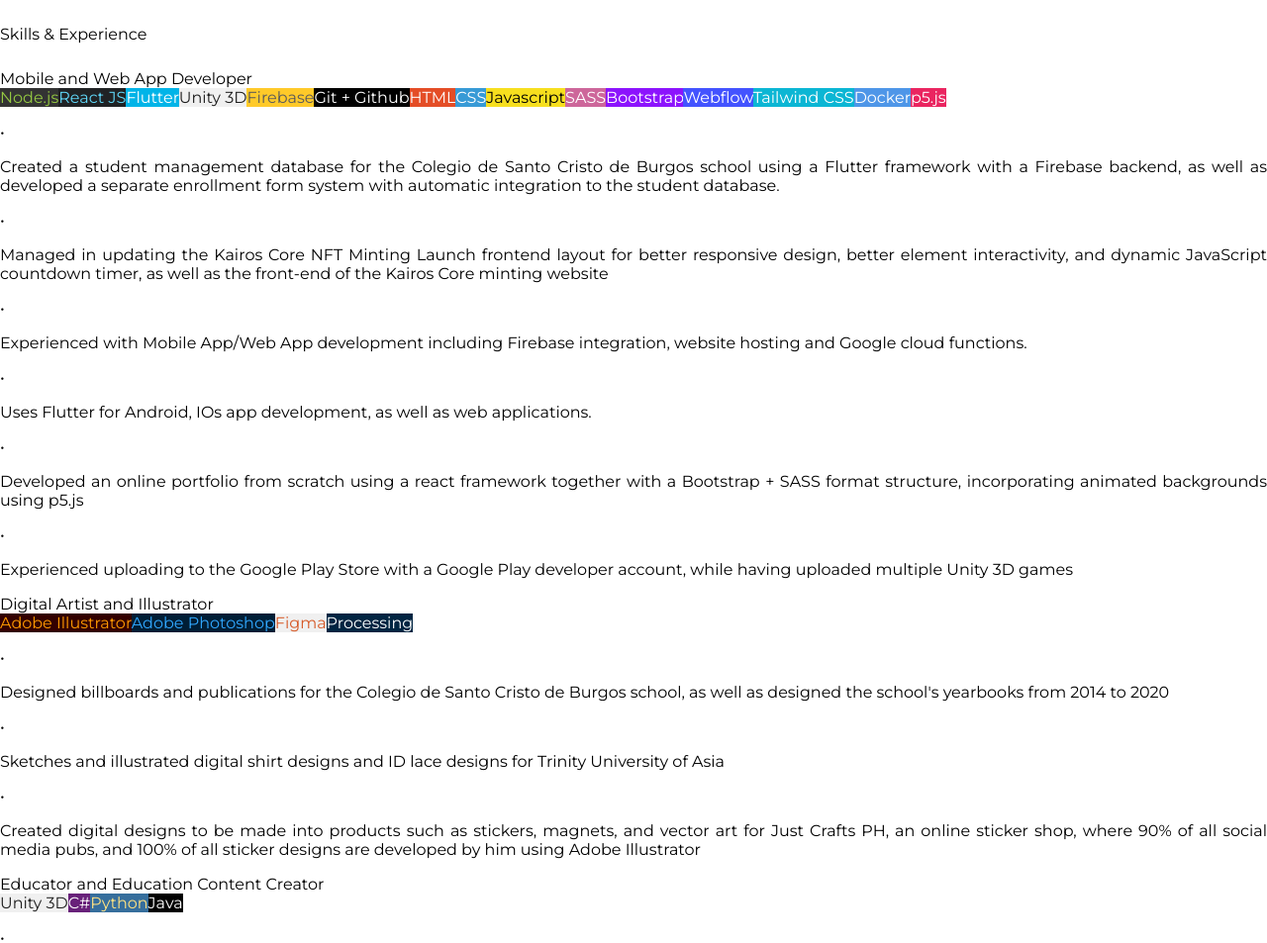
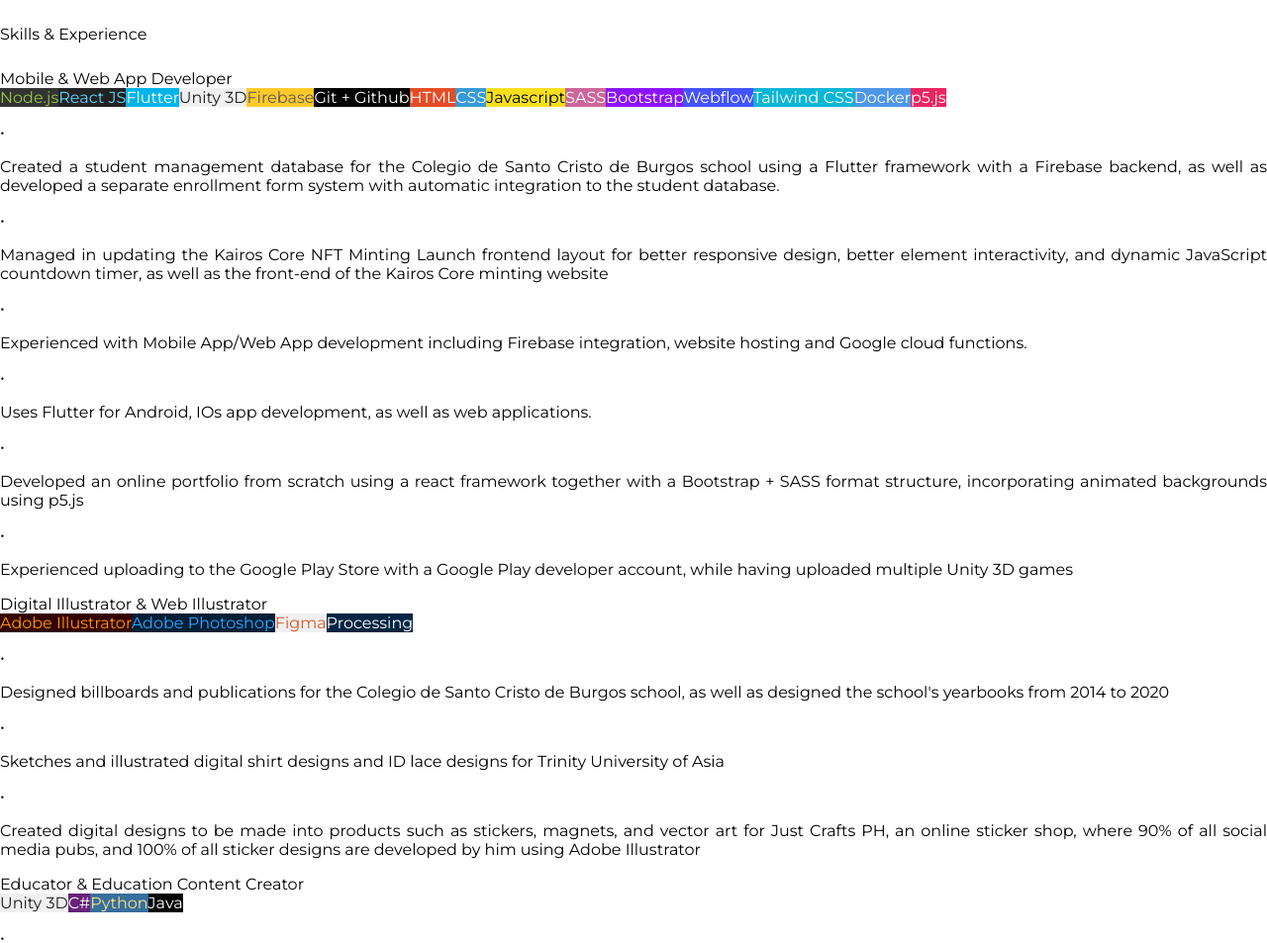
Before and after one commit to OverdriveNGain/portfolio, a React (Create React App) app: page /cv in a window 1280 px wide. Shown: the part 1021-1974 px from the top of the page at 99% size. Built offline with nearby package versions, Linux system fonts and the light colour scheme.

Commit message:
Updated portfolio skills headers

```diff
--- a/src/components/Portfolio.js
+++ b/src/components/Portfolio.js
@@ -153,7 +153,7 @@
                         <div className="content pb-3 pt-2 px-2 px-md-5" style={{ textAlign: ((dimensions.width > 576) ? "justify" : "start") }}>
                             {toHeader("Skills & Experience")}
                             <div className="">
-                                {toSkillsHeader(Nbspify("Mobile and Web App Developer"))}
+                                {toSkillsHeader(Nbspify("Mobile & Web App Developer"))}
                                 {toSkillBadges("Node.js, React JS, Flutter, Unity 3D, Firebase, Git + Github, HTML, CSS, Javascript, SASS, Bootstrap, Webflow, Tailwind CSS, Docker, p5.js")}
                                 {toSkillsBullet("Created a student management database for the Colegio de Santo Cristo de Burgos school using a Flutter framework with a Firebase backend, as well as developed a separate enrollment form system with automatic integration to the student database.")}
                                 {toSkillsBullet("Managed in updating the Kairos Core NFT Minting Launch frontend layout for better responsive design, better element interactivity, and dynamic JavaScript countdown timer, as well as the front-end of the Kairos Core minting website")}
@@ -162,13 +162,13 @@
                                 {toSkillsBullet("Developed an online portfolio from scratch using a react framework together with a Bootstrap + SASS format structure, incorporating animated backgrounds using p5.js")}
                                 {toSkillsBullet("Experienced uploading to the Google Play Store with a Google Play developer account, while having uploaded multiple Unity 3D games")}
 
-                                {toSkillsHeader(Nbspify("Digital Artist and Illustrator"))}
+                                {toSkillsHeader(Nbspify("Digital Illustrator & Web Illustrator"))}
                                 {toSkillBadges("Adobe Illustrator, Adobe Photoshop, Figma, Processing")}
                                 {toSkillsBullet("Designed billboards and publications for the Colegio de Santo Cristo de Burgos school, as well as designed the school's yearbooks from 2014 to 2020")}
                                 {toSkillsBullet("Sketches and illustrated digital shirt designs and ID lace designs for Trinity University of Asia")}
                                 {toSkillsBullet("Created digital designs to be made into products such as stickers, magnets, and vector art for Just Crafts PH, an online sticker shop, where 90% of all social media pubs, and 100% of all sticker designs are developed by him using Adobe Illustrator")}
 
-                                {toSkillsHeader(Nbspify("Educator and Education Content Creator"))}
+                                {toSkillsHeader(Nbspify("Educator & Education Content Creator"))}
                                 {toSkillBadges("Unity 3D, C#, Python, Java")}
                                 {toSkillsBullet("Worked part time at the Coding School Philippines, while educating children and teens on the following courses:")}
                                 {toSkillsBullet("Make Your Own Game with Unity 1 & 2", 1)}
```
